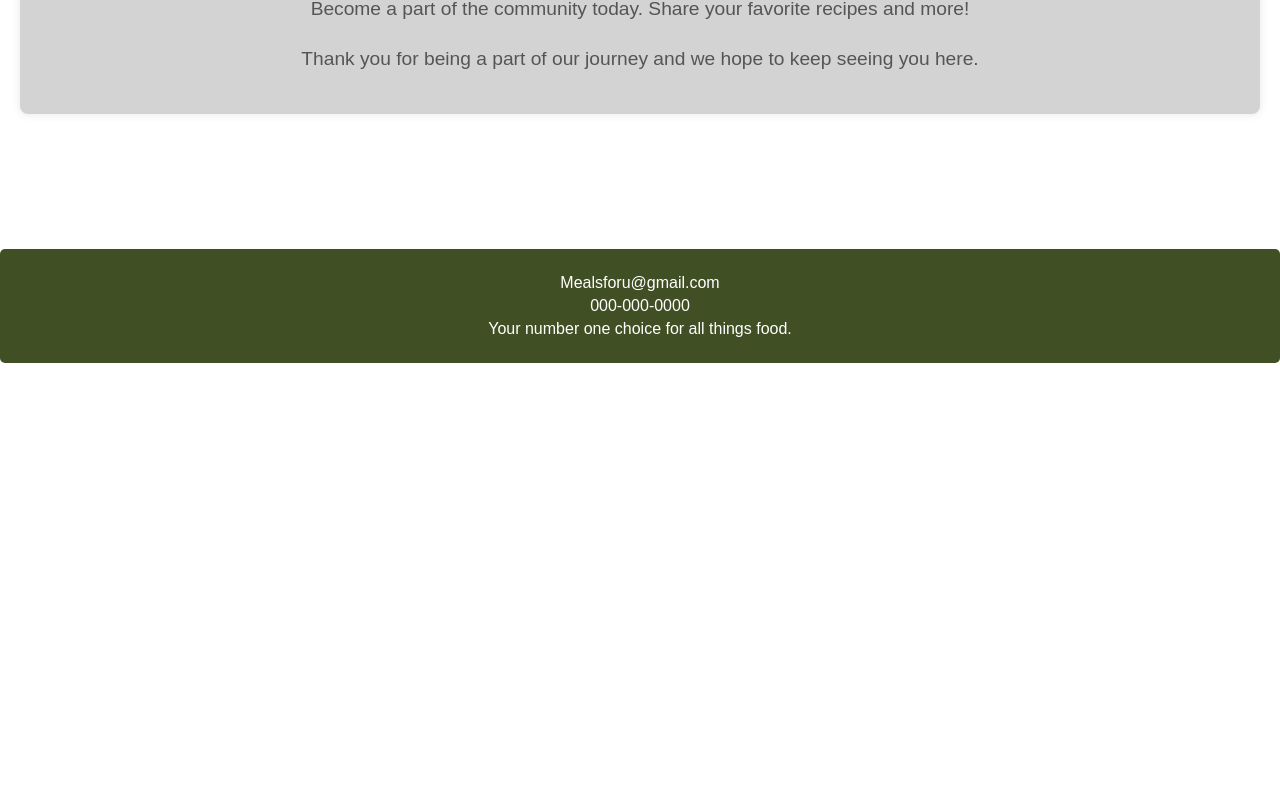
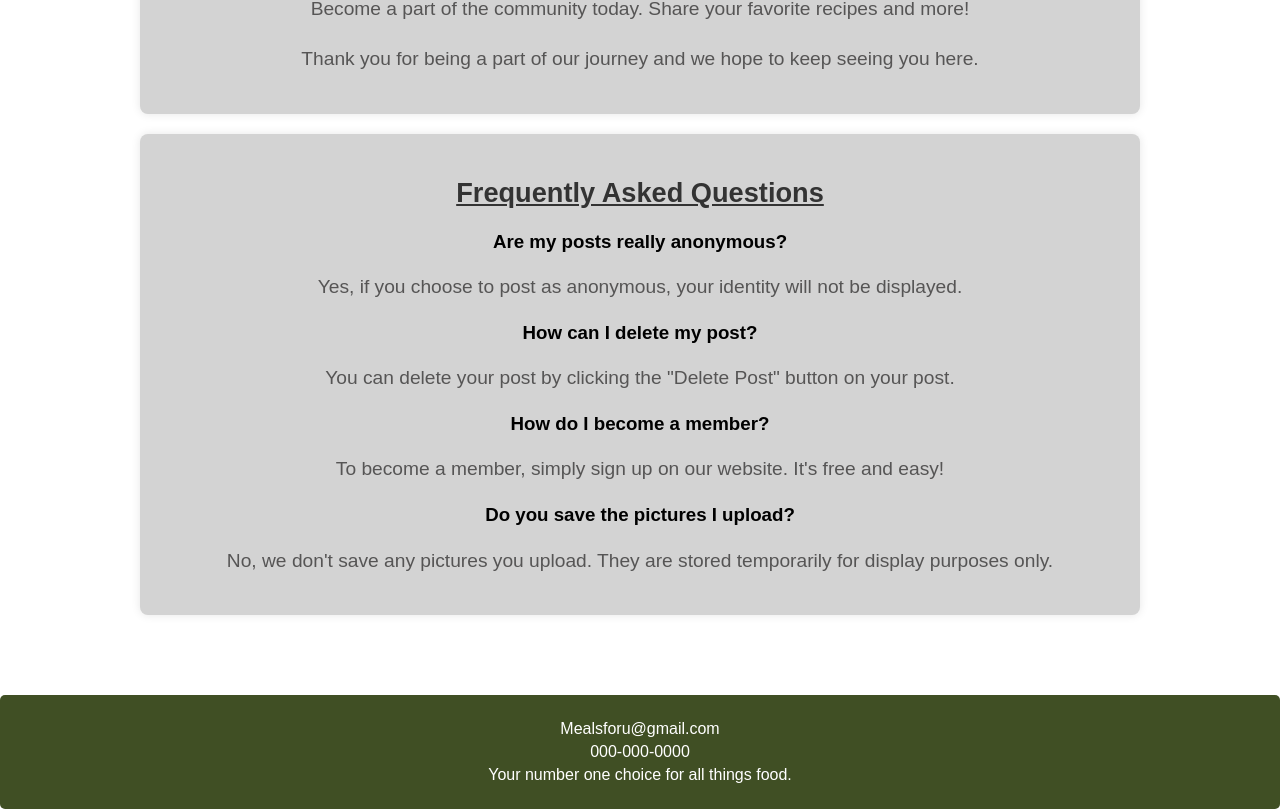
Before and after one commit to UpamaU/NewReactAppProject2, a React (Create React App) app: page /about in a window 1280 px wide. Shown: the part 437-1246 px from the top of the page. Before the commit the page ends 800 px from the top, so only its background shows below. Built offline with nearby package versions, Linux system fonts and the light colour scheme.

Commit message:
abous us page changes

```diff
--- a/src/About.css
+++ b/src/About.css
@@ -11,6 +11,7 @@
 .about-card {
   width: 100%;
   padding: 20px;
+  max-width: 1000px;
   background-color: #D3D3D3;
   box-shadow: 0 0 10px rgba(0, 0, 0, 0.1);
   border-radius: 8px;
--- a/src/About.js
+++ b/src/About.js
@@ -32,6 +32,37 @@ const About = () => {
             : 'Merci de faire partie de notre aventure et nous espérons continuer à vous voir ici.'}
         </p>
       </section>
+      <section className="about-card" aria-labelledby="faq-heading">
+        <h2 id="faq-heading">
+          {i18n.language === 'en' ? 'Frequently Asked Questions' : 'Questions Fréquemment Posées'}
+        </h2>
+        <div className="faq">
+          <h3>{i18n.language === 'en' ? 'Are my posts really anonymous?' : 'Mes publications sont-elles vraiment anonymes ?'}</h3>
+          <p>
+            {i18n.language === 'en'
+              ? 'Yes, if you choose to post as anonymous, your identity will not be displayed.'
+              : 'Oui, si vous choisissez de publier en tant qu\'anonyme, votre identité ne sera pas affichée.'}
+          </p>
+          <h3>{i18n.language === 'en' ? 'How can I delete my post?' : 'Comment puis-je supprimer ma publication ?'}</h3>
+          <p>
+            {i18n.language === 'en'
+              ? 'You can delete your post by clicking the "Delete Post" button on your post.'
+              : 'Vous pouvez supprimer votre publication en cliquant sur le bouton "Supprimer la publication" sur votre publication.'}
+          </p>
+          <h3>{i18n.language === 'en' ? 'How do I become a member?' : 'Comment devenir membre ?'}</h3>
+          <p>
+            {i18n.language === 'en'
+              ? 'To become a member, simply sign up on our website. It\'s free and easy!'
+              : 'Pour devenir membre, inscrivez-vous simplement sur notre site Web. C\'est gratuit et facile !'}
+          </p>
+          <h3>{i18n.language === 'en' ? 'Do you save the pictures I upload?' : 'Enregistrez-vous les photos que je télécharge ?'}</h3>
+          <p>
+            {i18n.language === 'en'
+              ? 'No, we don\'t save any pictures you upload. They are stored temporarily for display purposes only.'
+              : 'Non, nous n\'enregistrons pas les photos que vous téléchargez. Elles sont stockées temporairement à des fins d\'affichage uniquement.'}
+          </p>
+        </div>
+      </section>
     </main>
   );
 };
--- a/src/Contact.css
+++ b/src/Contact.css
@@ -20,7 +20,7 @@ html, body {
 
 .contact-card {
   width: 100%;
-  max-width: 800px;
+  max-width: 1000px;
   padding: 20px;
   background-color: #D3D3D3;
   box-shadow: 0 0 10px rgba(0, 0, 0, 0.1);
```
